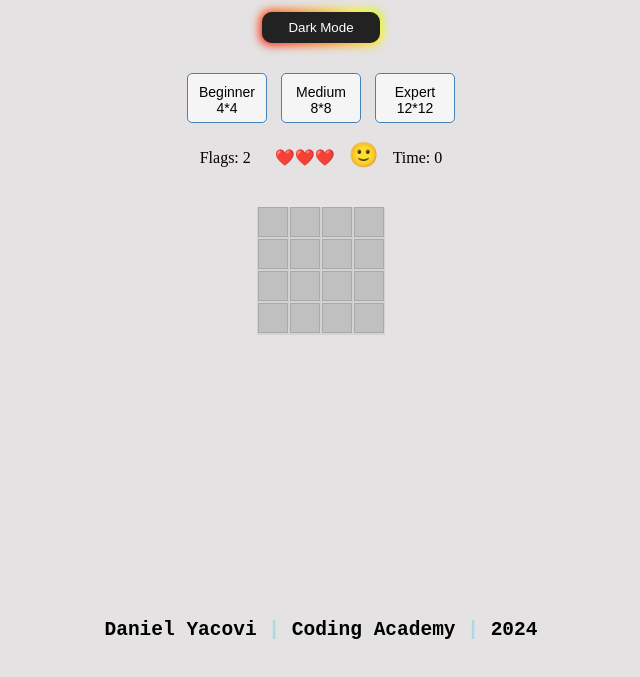
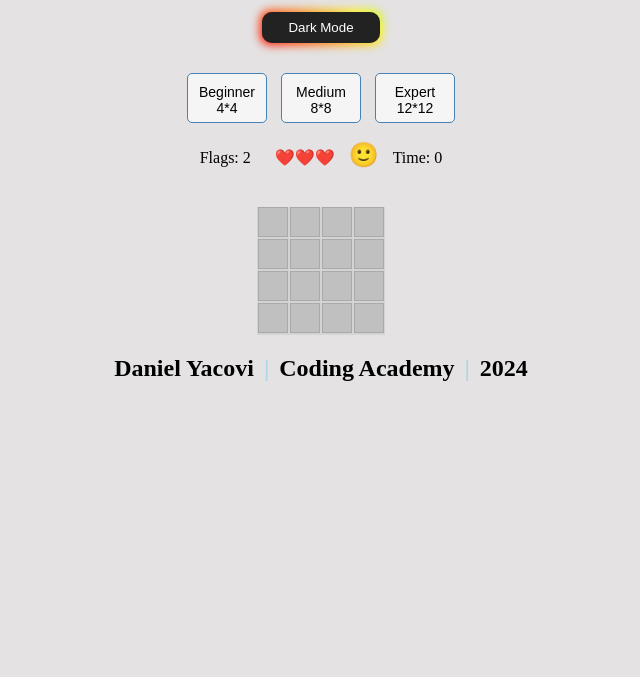
Before and after one commit to DANIELYACOVI/MineSweeper, a plain HTML site: page index.html in a window 1280 px wide. Shown: the part 113-790 px from the top of the page, without its empty margins (319-959 px from the left). Drawn offline with Linux system fonts and the light colour scheme.

Commit message:
Update style.css

```diff
--- a/css/style.css
+++ b/css/style.css
@@ -18,13 +18,19 @@ h1 {
 }
 
 h2 {
-  position: fixed;
-  bottom: 0;
-  left: 0;
-  right: 0;
-  text-align: center;
-  padding: 30px;
-  font-family: Monospace;
+  display: flex;
+  justify-content: center;
+  align-items: center;
+}
+
+.separation {
+  margin: 0 10px;
+}
+@media (max-width: 600px) {
+  h2 {
+      font-size: 16px;
+      padding: 10px;
+  }
 }
 
 td button {
```
